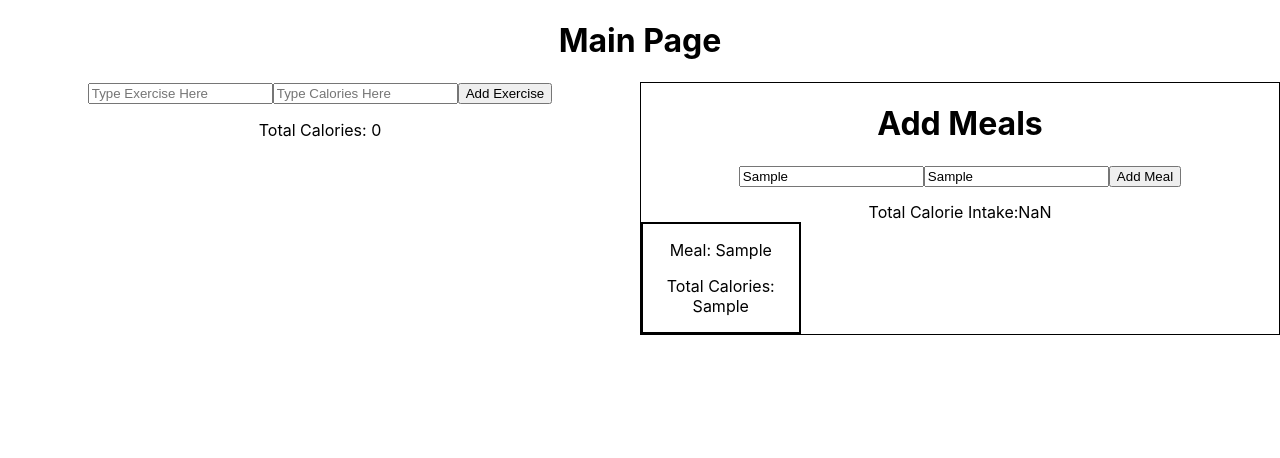
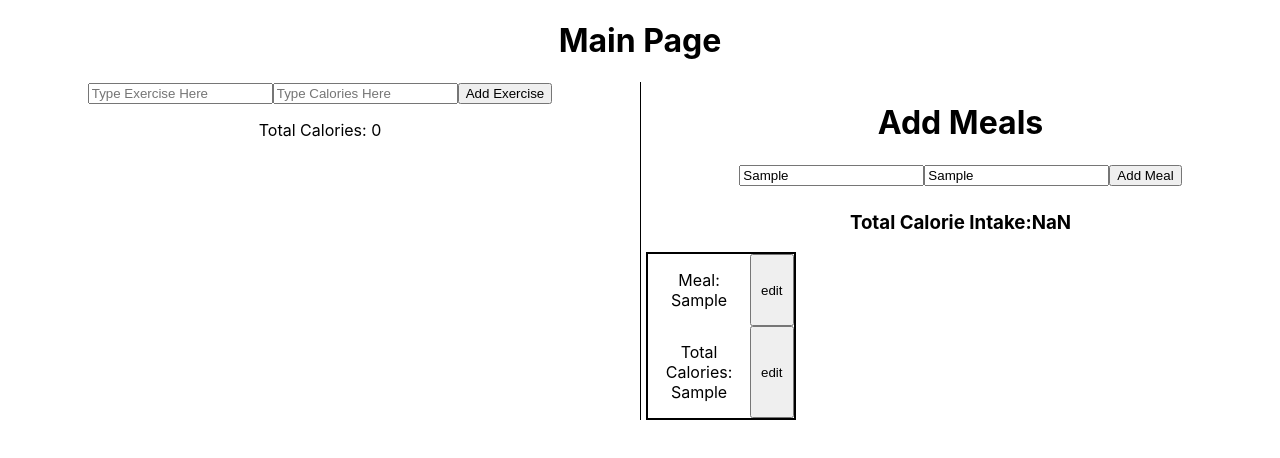
Before and after one commit to realdanieljames/exercise-group-project, a React (Create React App) app: page /main-page in a window 1280 px wide. Both pictures are taken after typing "Sample", "Sample" into the empty fields and a click on the button "Add Meal". Shown: the top 458 px of the page. Built offline with nearby package versions, Linux system fonts and the light colour scheme.

Commit message:
staging commits before pullin recent updates from main

```diff
--- a/src/components/FoodCalories/FoodCalories.css
+++ b/src/components/FoodCalories/FoodCalories.css
@@ -2,13 +2,18 @@
     display: grid;
     grid-template-columns: 25% 25% 25% 25%;
     grid-template-rows: auto;
+    margin-top: 15px;
 }
 
 .add-meal-input-fields {
-    margin-bottom: 15px;
+    margin-bottom: 25px;
 }
 
 .meal {
+    display: grid;
+    grid-template-columns: 70% 30%;
     margin: auto;
+    width: auto;
     border: 2px solid black;
+    padding: auto;
 }
--- a/src/components/FoodCalories/FoodCalories.js
+++ b/src/components/FoodCalories/FoodCalories.js
@@ -6,8 +6,6 @@ import "./FoodCalories.css";
 const FoodCalories = (props) => {
 const foodRef = useRef();
 const foodCalorieRef = useRef();
-
-
 
 //===========================================================================================//
 //===========================================================================================//
@@ -29,18 +27,19 @@ return (
         Add Meal
         </button>
     </div>
-    <div>Total Calorie Intake:{props.props.food.totalCaloriesFromAddedFoods}</div>
+    <h3>
+        Total Calorie Intake:{props.props.food.totalCaloriesFromAddedFoods}
+    </h3>
 
     <div className="meal-container">
         {props.props.food.food.map((value) => {
-
-
-
         return (
             <div className="meal">
-            <p> Meal: {value.mealName}</p>
+            <p> Meal: <br/>{value.mealName}</p>
+            <button>edit</button>
 
-            <p> Total Calories: { value.calories  }</p>
+            <p> Total Calories: <br/>{value.calories}</p>
+            <button onClick={()=>console.log('rer')}>edit</button>
             </div>
         );
         })}
--- a/src/components/MainPage/MainPage.js
+++ b/src/components/MainPage/MainPage.js
@@ -21,7 +21,7 @@ return (
         />
 
         {/* Food Component */}
-        <div style={{ border: "1px solid black" }}>
+        <div style={{ borderLeft: "1px solid black" }}>
         <FoodCalories props={props} />
         </div>
     </div>
```
